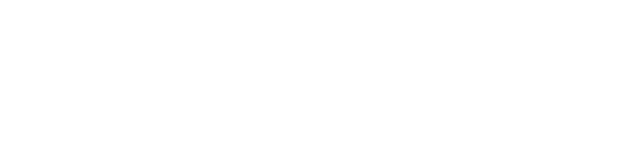
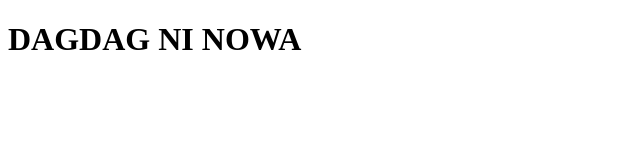
Before and after one commit to heion31/test-collab, a plain HTML site: page index.html in a window 1280 px wide. Shown: the whole page, without its empty margins (0-640 px from the left). Drawn offline with Linux system fonts and the light colour scheme.

Commit message:
added H1 tag

```diff
--- a/index.html
+++ b/index.html
@@ -7,6 +7,6 @@
     <title>Document</title>
 </head>
 <body>
-
+    <h1>DAGDAG NI NOWA</h1>
 </body>
 </html>
```
